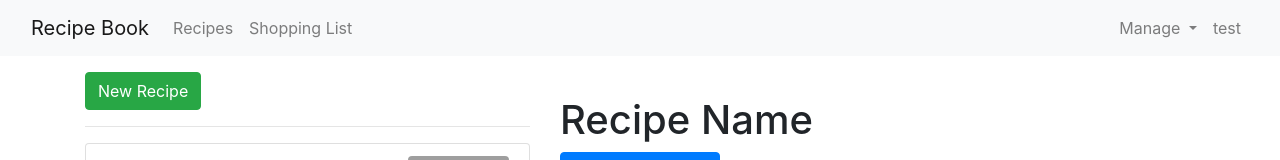
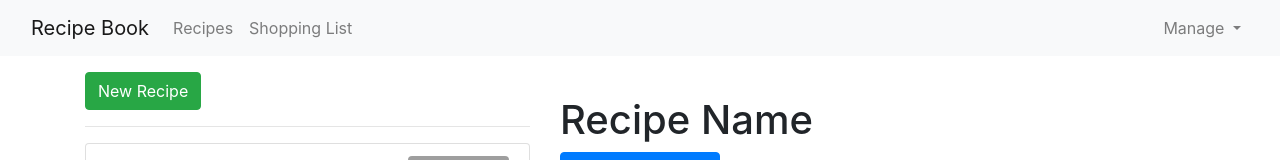
Before and after one commit to royrimachi/AngularCourse, an Angular app: page / in a window 1280 px wide. Shown: the top 160 px of the page. Built offline with nearby package versions, Linux system fonts and the light colour scheme; grey boxes are pictures that could not be loaded.

Commit message:
Test link removed

```diff
--- a/src/app/header/header.component.html
+++ b/src/app/header/header.component.html
@@ -26,9 +26,6 @@
             <a class="dropdown-item" href="#">Something else here</a>
           </div>
         </li>
-        <li class="nav-item">
-          <a href="#" class="nav-link">test</a>
-        </li>
       </ul>
     </div>
   </div>
```
